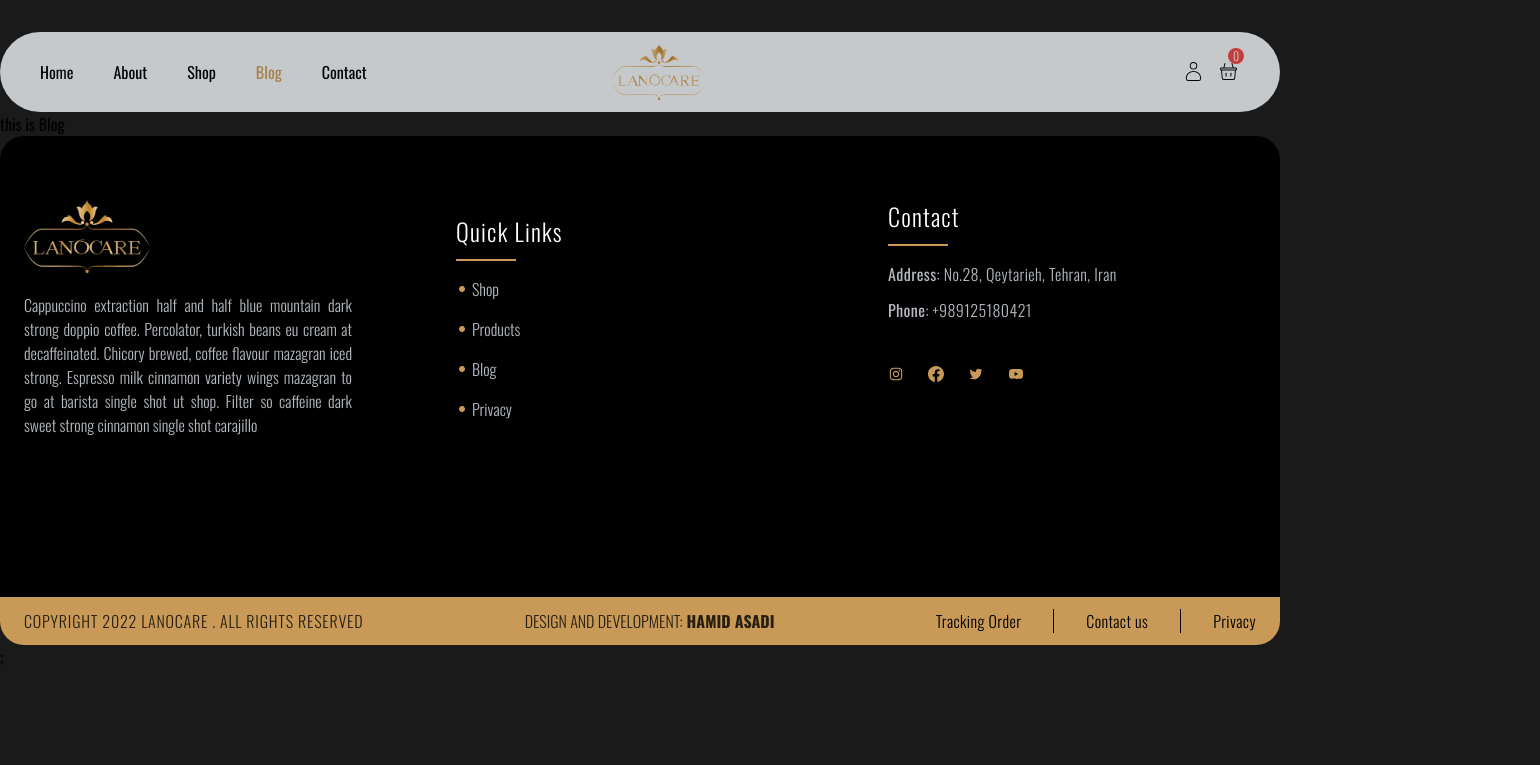
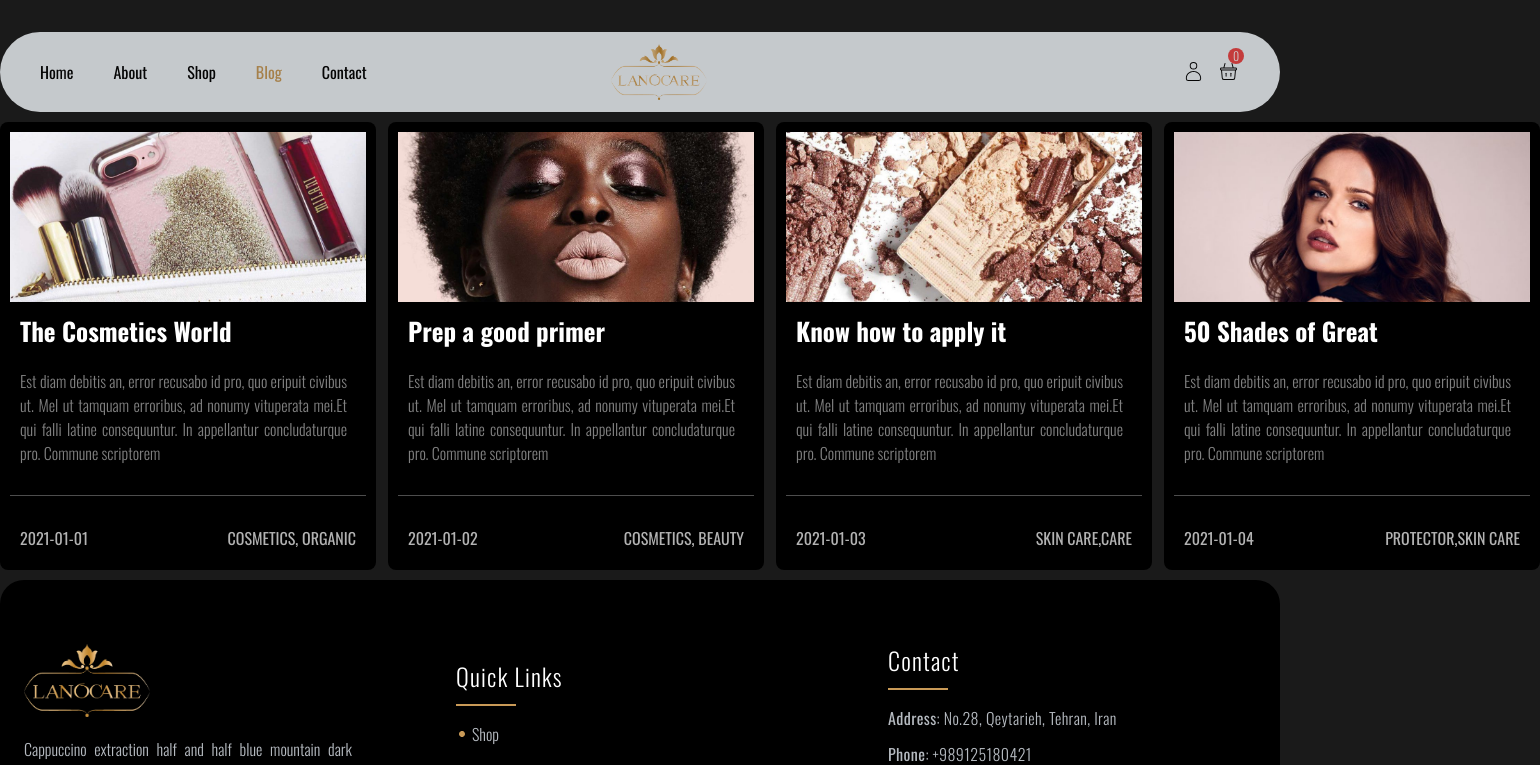
Before and after one commit to hamid19471/lanocare-store, a React (Vite) app: page /blog in a window 1280 px wide. Shown: the top 765 px of the page, 1540 px wide, since content can reach past the window. Built offline with nearby package versions, Linux system fonts and the light colour scheme.

Commit message:
Update: blog section

```diff
--- a/src/pages/Blog/Blog.jsx
+++ b/src/pages/Blog/Blog.jsx
@@ -1,4 +1,14 @@
+import { BlogData } from "../../api/BlogData";
+import BlogCard from "../../components/BlogCard/BlogCard";
 const Blog = () => {
-  return <div className="container">this is Blog</div>;
+  return (
+    <div className="container flex gap-3">
+      {BlogData.map((item) => (
+        <div key={item.id}>
+          <BlogCard item={item} />
+        </div>
+      ))}
+    </div>
+  );
 };
 export default Blog;
```
